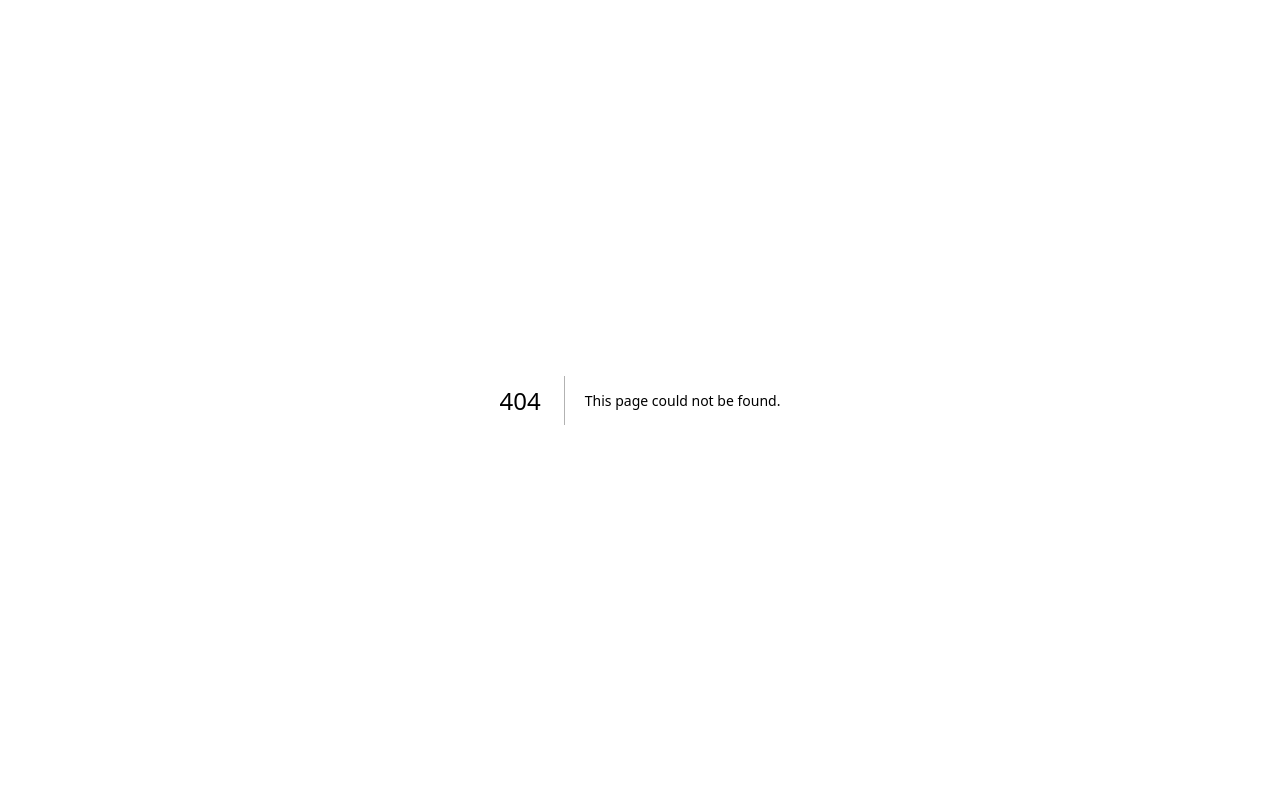
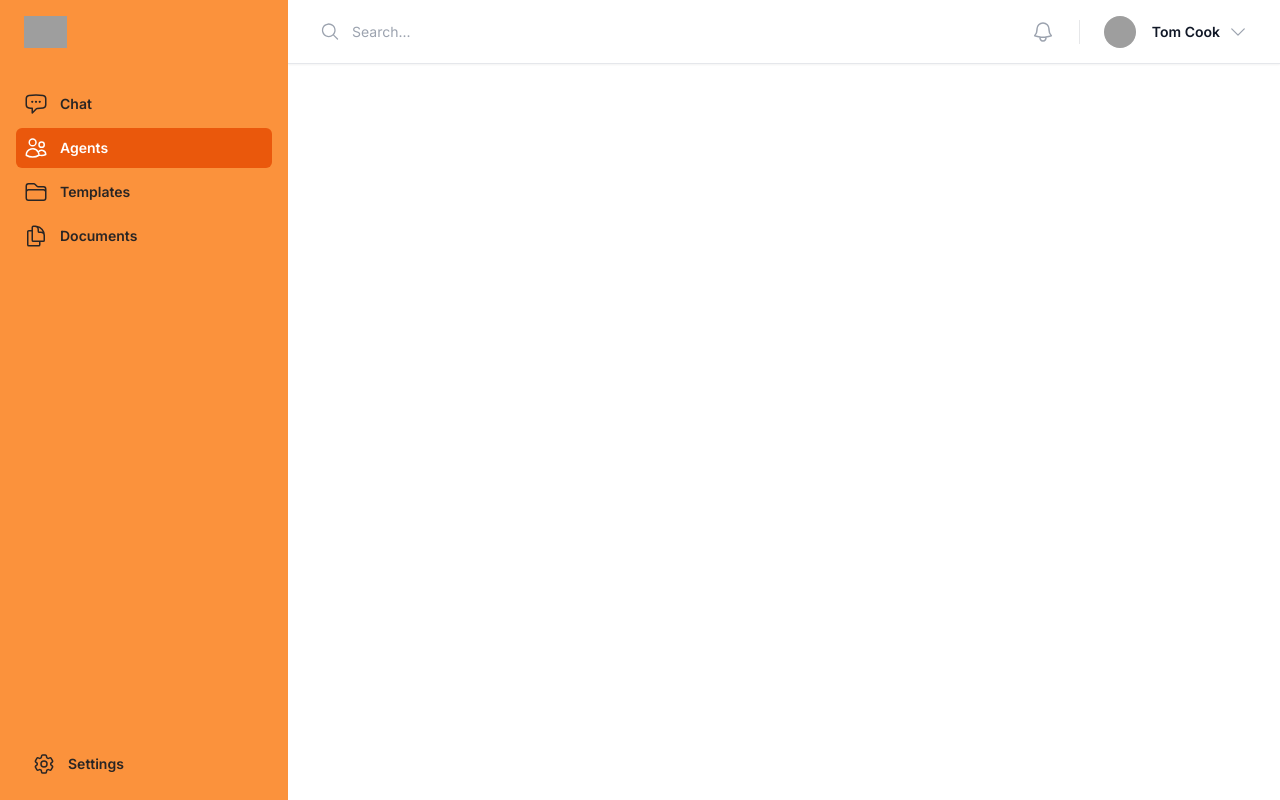
Before and after one commit to fpyir/prompt-pad, a Next.js app: page /app/agents in a window 1280 px wide. Before the commit this address had no page. Built offline with nearby package versions, Linux system fonts and the light colour scheme; grey boxes are pictures that could not be loaded.

Commit message:
base routing setup

```diff
--- /dev/null
+++ b/src/app/app/agents/page.tsx
@@ -0,0 +1,5 @@
+import { redirect } from "next/navigation";
+
+export default function Page() {
+  return null;
+}
--- /dev/null
+++ b/src/app/app/chat/page.tsx
@@ -0,0 +1,5 @@
+import { redirect } from "next/navigation";
+
+export default function Page() {
+  return null;
+}
--- /dev/null
+++ b/src/app/app/documents/page.tsx
@@ -0,0 +1,5 @@
+import { redirect } from "next/navigation";
+
+export default function Page() {
+  return null;
+}
--- /dev/null
+++ b/src/app/app/page.tsx
@@ -0,0 +1,6 @@
+import { redirect } from "next/navigation";
+
+export default function Page() {
+  redirect("/app/chat");
+  return null;
+}
--- /dev/null
+++ b/src/app/app/templates/page.tsx
@@ -0,0 +1,5 @@
+import { redirect } from "next/navigation";
+
+export default function Page() {
+  return null;
+}
--- a/src/app/dashboard/page.tsx
+++ /dev/null
@@ -1,3 +0,0 @@
-export default function Page() {
-  return <h1>Hello, Dashboard Page!</h1>;
-}
--- a/src/features/application-shell/NavigationLink.tsx
+++ b/src/features/application-shell/NavigationLink.tsx
@@ -20,7 +20,7 @@ export const NavigationLink: React.FC<NavigationItem> = ({
   const linkClasses = classNames(
     isActive
       ? "bg-orange-600 text-white"
-      : "text-stone-800 hover:text-white hover:bg-orange-600",
+      : "text-stone-800 hover:text-white hover:bg-orange-500",
     "group flex gap-x-3 rounded-md p-2 text-sm leading-6 font-semibold"
   );
 
--- a/src/features/application-shell/SidebarLayout.tsx
+++ b/src/features/application-shell/SidebarLayout.tsx
@@ -13,11 +13,10 @@ import {
 import { NavigationLink } from "./NavigationLink";
 
 const navigation = [
-  { name: "Dashboard", href: "/dashboard", icon: HomeIcon },
-  { name: "Chat", href: "#", icon: ChatBubbleLeftEllipsisIcon },
-  { name: "Agents", href: "#", icon: UsersIcon },
-  { name: "Templates", href: "#", icon: FolderIcon },
-  { name: "Documents", href: "#", icon: DocumentDuplicateIcon },
+  { name: "Chat", href: "/app/chat", icon: ChatBubbleLeftEllipsisIcon },
+  { name: "Agents", href: "/app/agents", icon: UsersIcon },
+  { name: "Templates", href: "/app/templates", icon: FolderIcon },
+  { name: "Documents", href: "/app/documents", icon: DocumentDuplicateIcon },
 ];
 
 export type SidebarLayoutProps = {};
```
Also changed, not shown: src/app/app/layout.tsx (renamed from src/app/dashboard/layout.tsx).
